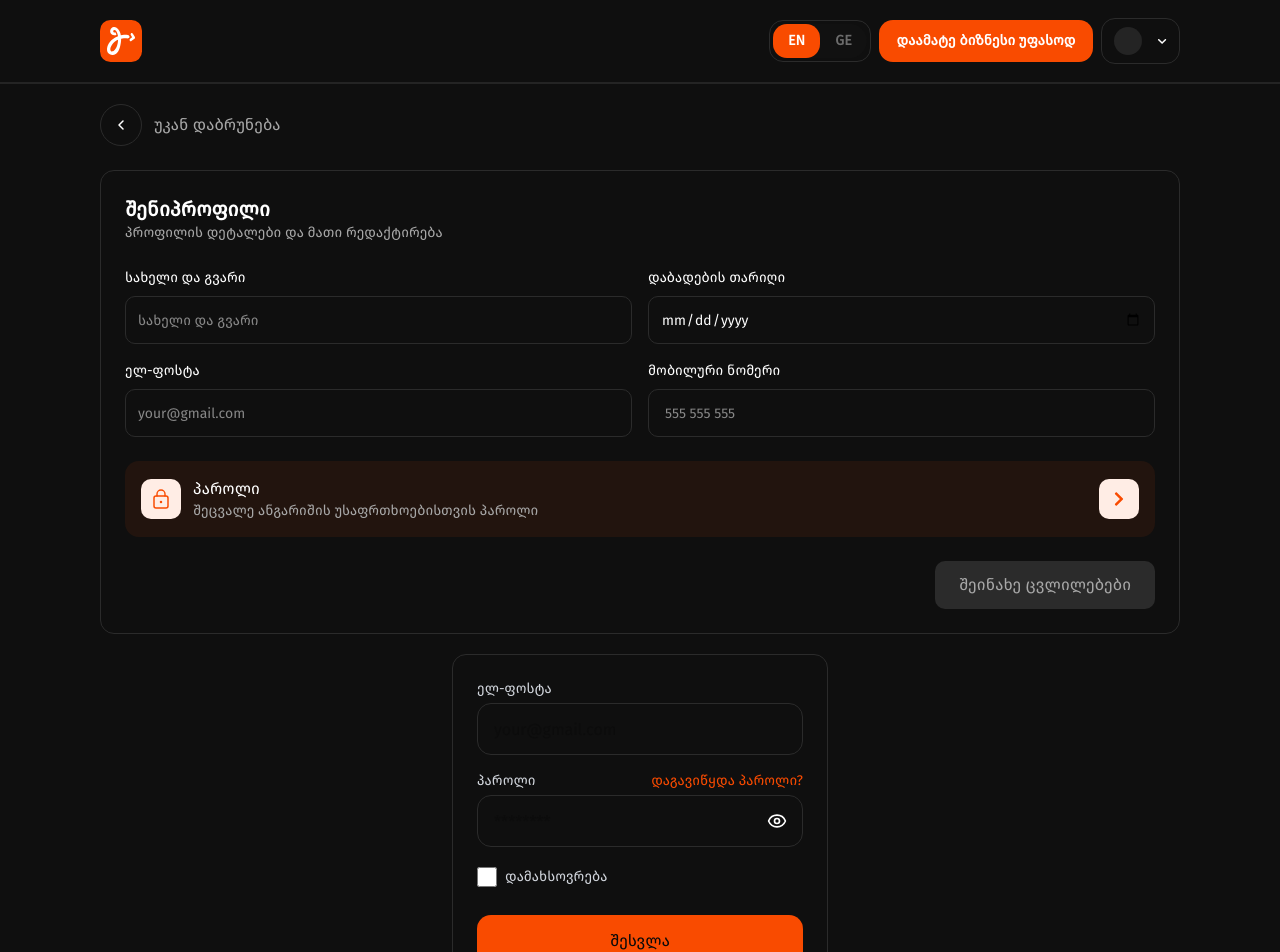
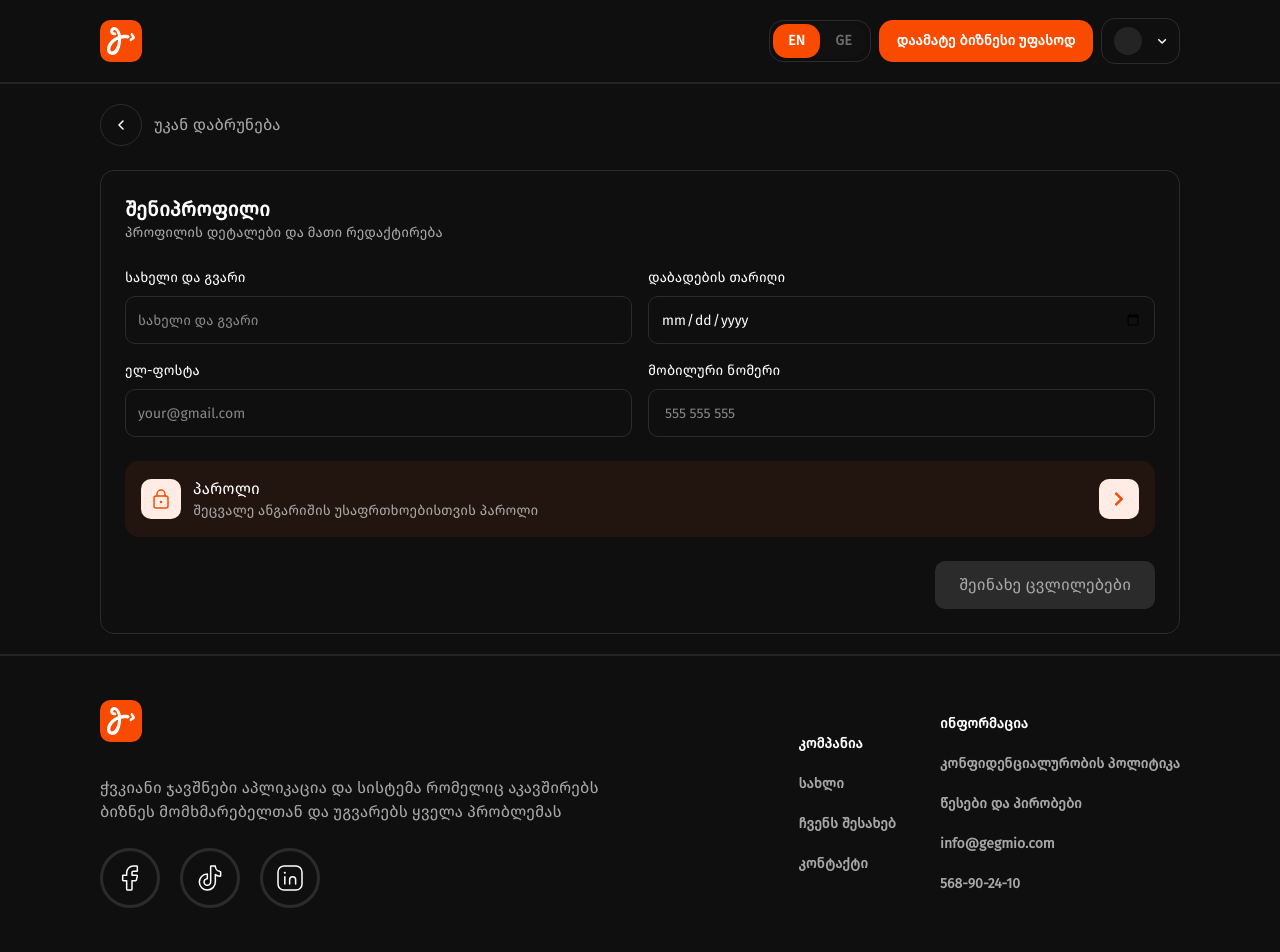
Before and after one commit to GabrielLomtatidze/gegmio-search, a Next.js app in the folder gegmio/: page /1/page/profile in a window 1280 px wide. Shown: the top 952 px of the page. Built offline with nearby package versions, Linux system fonts and the light colour scheme.

Commit message:
add profile passowrd change form

```diff
--- a/gegmio/app/[locale]/page.tsx
+++ b/gegmio/app/[locale]/page.tsx
@@ -9,6 +9,7 @@ import axios from "axios";
 import { useAuthPositionStore } from "@/zustand/User/userPositionStore";
 import Profile from "./page/profile/page";
 import Main from "./page/main/page";
+import PrivacyPolicy from "./page/privacypolicy/page";
 
 // wogofaj349@fftube.com
 
@@ -64,7 +65,7 @@ export default function Home() {
       <Header />
 
       {pathname === `/${locale}/page/privacypolicy` ? (
-        <Profile />
+        <PrivacyPolicy />
       ) : (
         <>
           <Main />
--- a/gegmio/app/[locale]/page/main/page.tsx
+++ b/gegmio/app/[locale]/page/main/page.tsx
@@ -26,7 +26,7 @@ export default function Main() {
                 setLatitude(position.coords.latitude);
                 setLongitude(position.coords.longitude);
             },
-            () => {}``
+            () => {}
         );
     }, []);
 
--- a/gegmio/app/[locale]/page/profile/page.tsx
+++ b/gegmio/app/[locale]/page/profile/page.tsx
@@ -10,6 +10,7 @@ import { Eye, EyeOff } from "lucide-react";
 interface Errors {
     email: string;
     password: string;
+    repeatPassword: string
 }
 
 export default function Profile() {
@@ -20,13 +21,17 @@ export default function Profile() {
     const [email, setEmail] = useState<string>("");
     const [password, setPassword] = useState<string>("");
     const [showPassword, setShowPassword] = useState<boolean>(false);
+    const [repeatPassword, setRepeatPassword] = useState<string>("");
+    const [showRepeatPassword, setShowRepeatPassword] = useState<boolean>(false);
     const [rememberMe, setRememberMe] = useState<boolean>(false);
     const [loading, setLoading] = useState<boolean>(false);
-    const [errors, setErrors] = useState<Errors>({ email: "", password: "" });
+    const [errors, setErrors] = useState<Errors>({ email: "", password: "", repeatPassword: "" });
 
     return (
 
         <>
+            <div className="min-h-screen flex flex-col bg-[#0F0F0F]">
+
                 <Header />
                 <div className="w-full bg-[#0F0F0F] flex justify-center">
                     <div className="text-white flex flex-col w-full max-w-7xl px-4 py-5 md:px-[100px]">
@@ -89,7 +94,7 @@ export default function Profile() {
 
                                 </div>
 
-                            <div className="mt-6">
+                                <div className="mt-6" onClick={() => setOpenModal(true)}>
                                     <div className="flex items-center justify-between bg-[#22140E] rounded-xl p-4 cursor-pointer hover:bg-[#22120c] transition">
                                         <div className="flex items-center gap-3">
                                             <div className="w-10 h-10 flex items-center justify-center rounded-lg bg-[#FFEDE5]">
@@ -115,15 +120,20 @@ export default function Profile() {
                         </div>
                     </div>
                 </div>
-            <div className="w-full bg-[#0F0F0F] flex justify-center items-center">
 
-                <div className='w-[376px] h-[494px] border border-[#2b2b2b] rounded-xl p-[24px]'>
-                    <form className="flex flex-col gap-4" >
+                {openModal && (
+                    <div className="fixed inset-0 z-50 flex items-center justify-center bg-black/50 z-9999 bg-opacity-70" onClick={() => setOpenModal(false)} >
+                        <div className="w-[376px] h-[494px] flex flex-col border border-[#2b2b2b] rounded-xl bg-[#0F0F0F] p-[24px]" onClick={(e) => e.stopPropagation()} >
+                            <div className="w-full flex flex-col justify-center items-center">
+                                <h3 className="text-white text-[18px] font-bold">{t("auth.change_password")}</h3>
+                                <p className="text-[#a7a7a7] mt-2 text-center">{t("auth.password_guideline")}</p>
+                            </div>
+                            <form className="flex flex-col gap-4 mt-[32px]" >
                                 <div>
                                     <label className="text-sm text-gray-300 mb-1 block">{t("auth.email_label")}</label>
                                     <input
                                         placeholder="your@gmail.com"
-                                className="w-full h-[52px] rounded-xl px-4 bg-transparent border border-[#2b2b2b] focus:border-[#F94B00] focus:outline-none transition"
+                                        className="w-full h-[48px] rounded-xl px-4 bg-transparent border border-[#2b2b2b] focus:border-[#F94B00] focus:outline-none transition"
                                         value={email}
                                         onChange={(e) => setEmail(e.target.value)}
                                     />
@@ -133,13 +143,12 @@ export default function Profile() {
                                 <div>
                                     <div className="flex justify-between items-center mb-1">
                                         <label className="text-sm text-gray-300">{t("auth.password_label")}</label>
-                                <span className="text-sm text-[#F94B00] cursor-pointer hover:underline">{t("auth.forgot_password")}</span>
                                     </div>
                                     <div className="relative">
                                         <input
                                             type={showPassword ? "text" : "password"}
                                             placeholder="********"
-                                    className="w-full h-[52px] rounded-xl px-4 bg-transparent border border-[#2b2b2b] focus:border-[#F94B00] focus:outline-none transition"
+                                            className="w-full h-[48px] rounded-xl px-4 bg-transparent border border-[#2b2b2b] focus:border-[#F94B00] focus:outline-none transition"
                                             value={password}
                                             onChange={(e) => setPassword(e.target.value)}
                                         />
@@ -150,24 +159,37 @@ export default function Profile() {
                                     {errors.password && <span className="text-red-500 text-sm">{errors.password}</span>}
                                 </div>
 
-                        <div className="flex items-center gap-2 mt-1">
+                                <div>
+                                    <div className="flex justify-between items-center mb-1">
+                                        <label className="text-sm text-gray-300">{t("auth.repeat_password")}</label>
+                                    </div>
+                                    <div className="relative">
                                         <input
-                                type="checkbox"
-                                className="w-5 h-5 accent-[#F94B00] rounded-xl"
-                                checked={rememberMe}
-                                onChange={() => setRememberMe(!rememberMe)}
+                                            type={showRepeatPassword ? "text" : "password"}
+                                            placeholder="********"
+                                            className="w-full h-[48px] rounded-xl px-4 bg-transparent border border-[#2b2b2b] focus:border-[#F94B00] focus:outline-none transition"
+                                            value={repeatPassword}
+                                            onChange={(e) => setRepeatPassword(e.target.value)}
                                         />
-                            <span className="text-sm text-gray-300">{t("auth.remember_me")}</span>
+                                        <button type="button" onClick={() => setShowPassword(!showRepeatPassword)} className="absolute right-4 top-1/2 -translate-y-1/2 text-white" >
+                                            {showRepeatPassword ? <EyeOff size={20} /> : <Eye size={20} />}
+                                        </button>
+                                    </div>
+                                    {errors.password && <span className="text-red-500 text-sm">{errors.password}</span>}
                                 </div>
 
-                        <button type="submit" className="w-full h-[52px] mt-3 rounded-xl bg-[#F94B00] font-medium cursor-pointer" disabled={loading}>
-                            {loading ? "დელოდე..." : t("auth.login_button")}
+
+                                <button type="submit" className="w-full h-[48px] mt-3 rounded-xl bg-[#F94B00] text-white font-medium cursor-pointer" disabled={loading}>
+                                    {loading ? "დელოდე..." : t("auth.change_password")}
                                 </button>
                             </form>
                         </div>
+                    </div>
+                )}
 
+                <Footer />
             </div>
-            <Footer />
+
         </>
     )
 }
--- a/gegmio/i18n/translate/en.json
+++ b/gegmio/i18n/translate/en.json
@@ -26,6 +26,10 @@
         "register_button": "Register",
         "resend_question": "Didn't receive the code?",
         "resend": "Resend",
+        "change_password": "Change password",
+        "current_password": "Current password",
+        "password_guideline": "For better security, use uppercase letters, numbers, and symbols.",
+        "new_passowrd": "New password",
         "errors": {
             "only_letters": "Please enter letters only",
             "only_number": "Please enter numbers only",
--- a/gegmio/i18n/translate/ka.json
+++ b/gegmio/i18n/translate/ka.json
@@ -24,6 +24,10 @@
         "register_button": "რეგისტრაცია",
         "resend_question": "არ მოვიდა კოდი?",
         "resend": "გაგზავნა",
+        "change_password": "შეცვალე პაროლი",
+        "current_password": "ამჟამინდელი პაროლი",
+        "password_guideline": "მეტი ყსაფრთხოებისთვის გამოიყენეთ დიდი ასოები, რიცხვები და სიმბოლოები.",
+        "new_passowrd": "ახალი პაროლი",
         "errors": {
             "only_letters": "გთხოვთ, შეიყვანოთ მხოლოდ ასოები",
             "only_number": "გთხოვთ, შეიყვანოთ მხოლოდ ნომერი",
```
Lines whose indentation alone changed are shown as unchanged.
